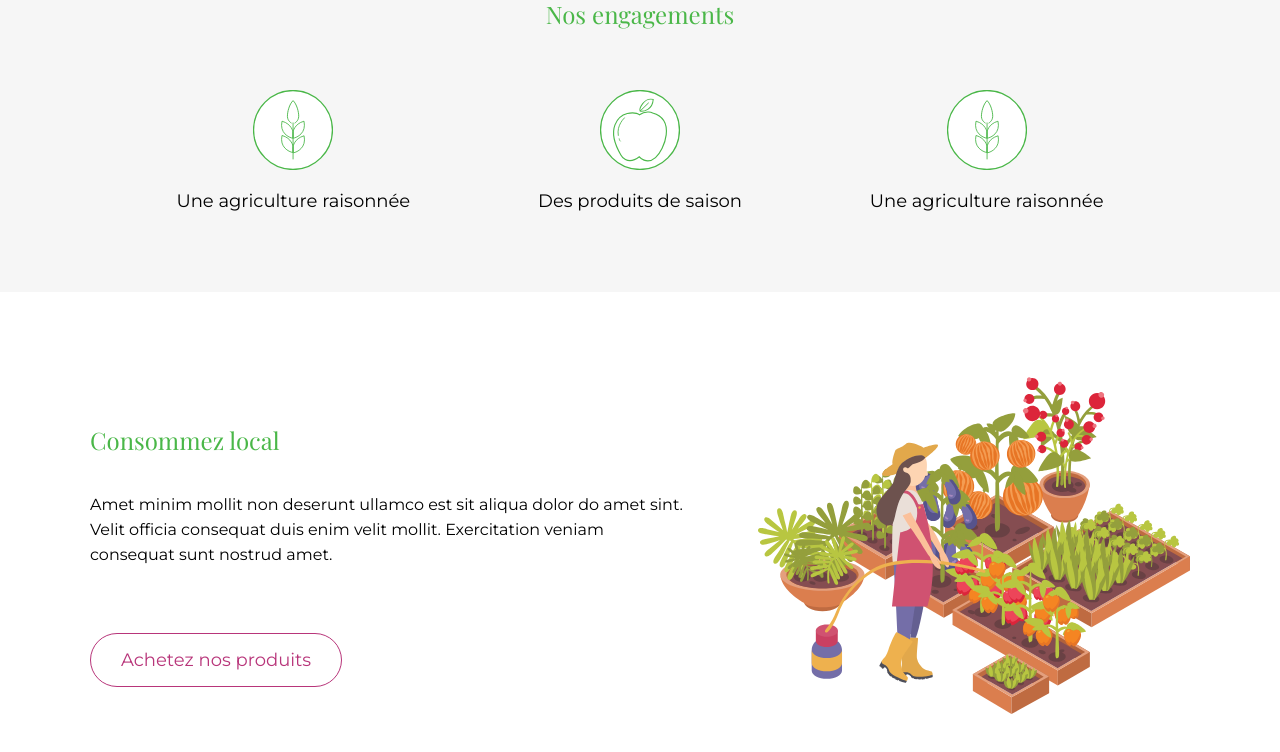
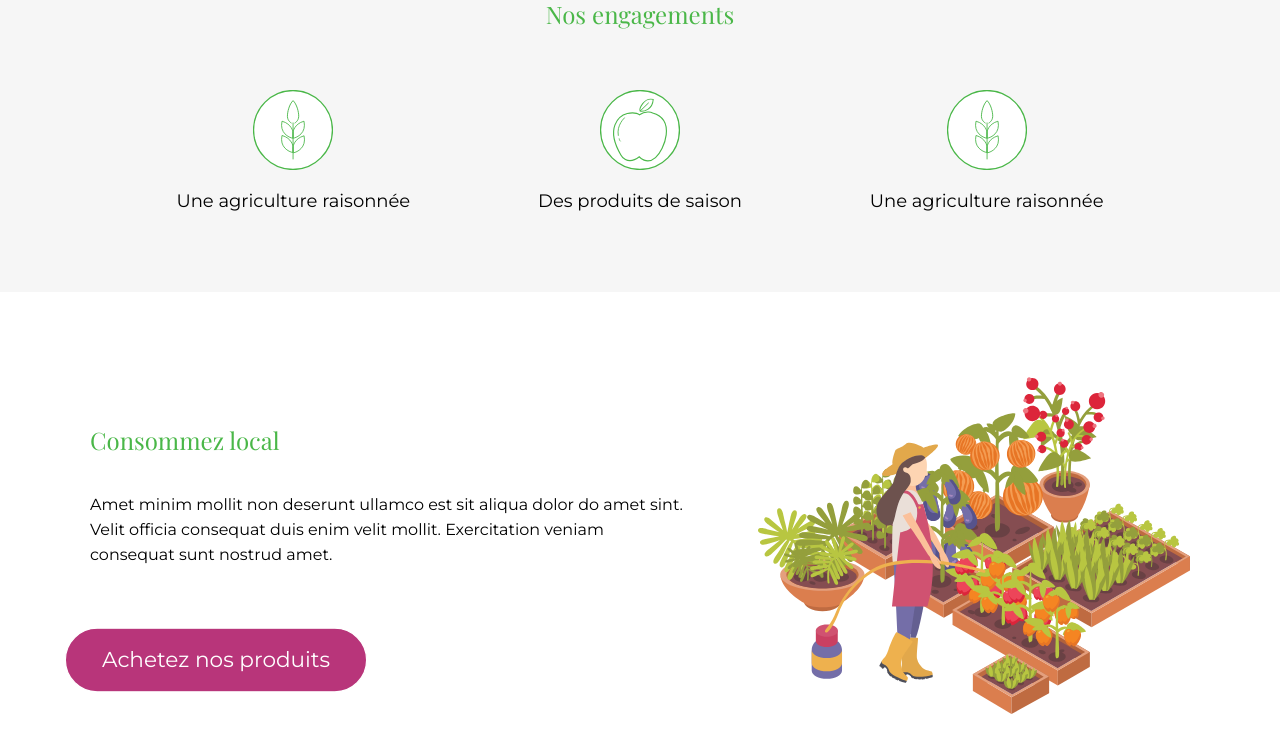
Before and after one commit to AlexisC73/agriculture, a Next.js app: page / in a window 1280 px wide. In both pictures the pointer is over the link "Achetez nos produits". Shown: the part 842-1594 px from the top of the page. Built offline with nearby package versions, Linux system fonts and the light colour scheme.

Commit message:
animation du CTA

```diff
--- a/styles/EatLocal.module.scss
+++ b/styles/EatLocal.module.scss
@@ -51,6 +51,14 @@
         color: $color-tertiary;
         font-weight: 500;
         margin-top: 50px;
+        transition: all .8s;
+
+        &:hover {
+          color: white;
+          border-color: white;
+          background-color: $color-tertiary;
+          transform: scale(1.2);
+        }
       }
     }
   }
```
